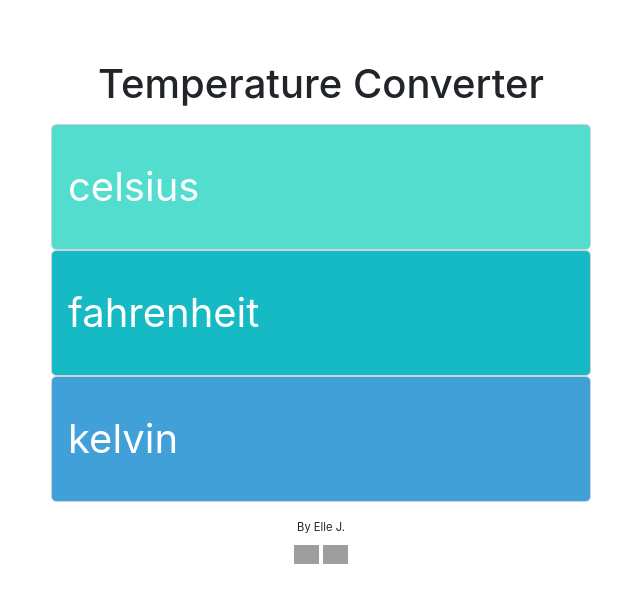
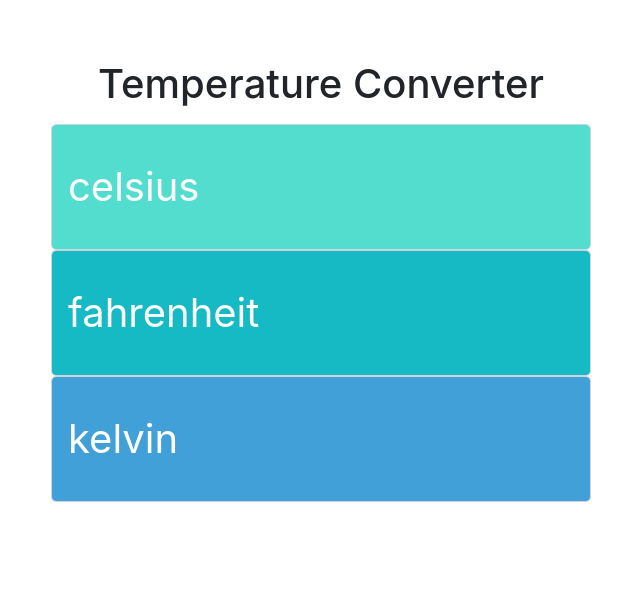
Before and after one commit to Bonnk007/Temperature-convertor, a plain HTML site: page index.html in a window 1280 px wide. Shown: the whole page, without its empty margins (319-959 px from the left). Drawn offline with nearby package versions, Linux system fonts and the light colour scheme; grey boxes are pictures that could not be loaded.

Commit message:
Update index.html

```diff
--- a/index.html
+++ b/index.html
@@ -49,23 +49,7 @@
           </div>
         </div>
       </div>
-      <footer>
-        <p>By Elle J.</p>
-        <p>
-          <a href="https://github.com/itsellej" target="_blank"
-            ><img
-              class="icons"
-              src="https://res.cloudinary.com/itsellej/image/upload/v1533400136/rock-paper-scissors/github-icon.png"
-              alt="Github icon"
-          /></a>
-          <a href="https://codepen.io/itsellej/" target="_blank"
-            ><img
-              class="icons"
-              src="https://res.cloudinary.com/itsellej/image/upload/v1533400135/rock-paper-scissors/codepen-icon.png"
-              alt="Codepen icon"
-          /></a>
-        </p>
-      </footer>
+
     </div>
 
     <script src="main.js" charset="utf-8"></script>
```
